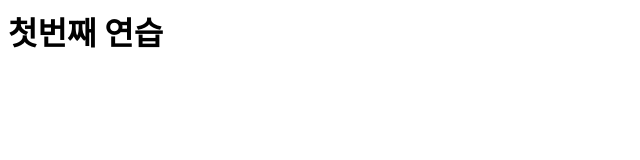
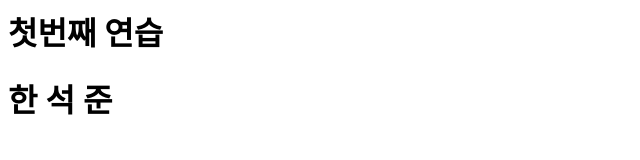
Before and after one commit to seokjun8520/SpringBoot0725, a plain HTML site: page index.html in a window 1280 px wide. Shown: the whole page, without its empty margins (0-640 px from the left). Drawn offline with Linux system fonts and the light colour scheme.

Commit message:
2일차 작업

```diff
--- a/index.html
+++ b/index.html
@@ -2,6 +2,6 @@
 <title> Git / GitHub </title>
 <body>
     <h1> 첫번째 연습 </h1>
-
+    <h1> 한 석 준</h1>
 </body>
 </html>
```
Also changed, not shown: main.html (added, +1 -0 lines).
